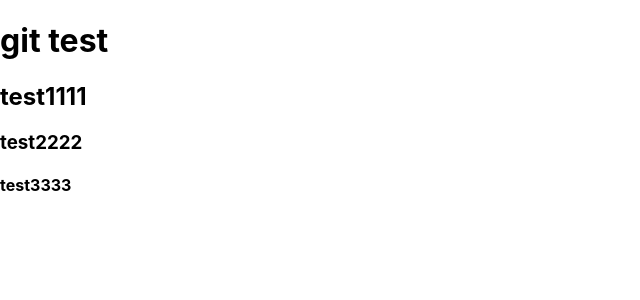
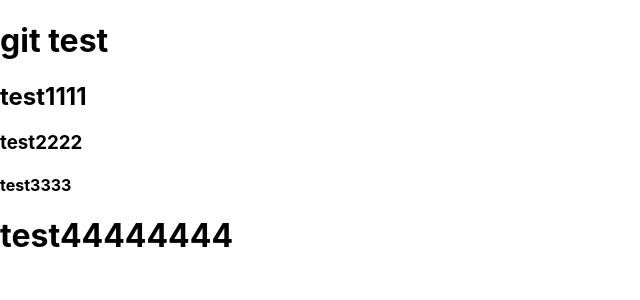
Before and after one commit to sunm-in/ToyProjectReact, a React (Create React App) app in the folder react-speak/: page / in a window 1280 px wide. Shown: the top 300 px of the page, without its empty margins (0-640 px from the left). Built offline with nearby package versions, Linux system fonts and the light colour scheme.

Commit message:
Update App.js

```diff
--- a/react-speak/src/shared/App.js
+++ b/react-speak/src/shared/App.js
@@ -8,6 +8,7 @@ function App() {
       <h2>test1111</h2>
       <h3>test2222</h3>
       <h4>test3333</h4>
+      <h1>test44444444</h1>
     </React.Fragment>
   );
 }
```
